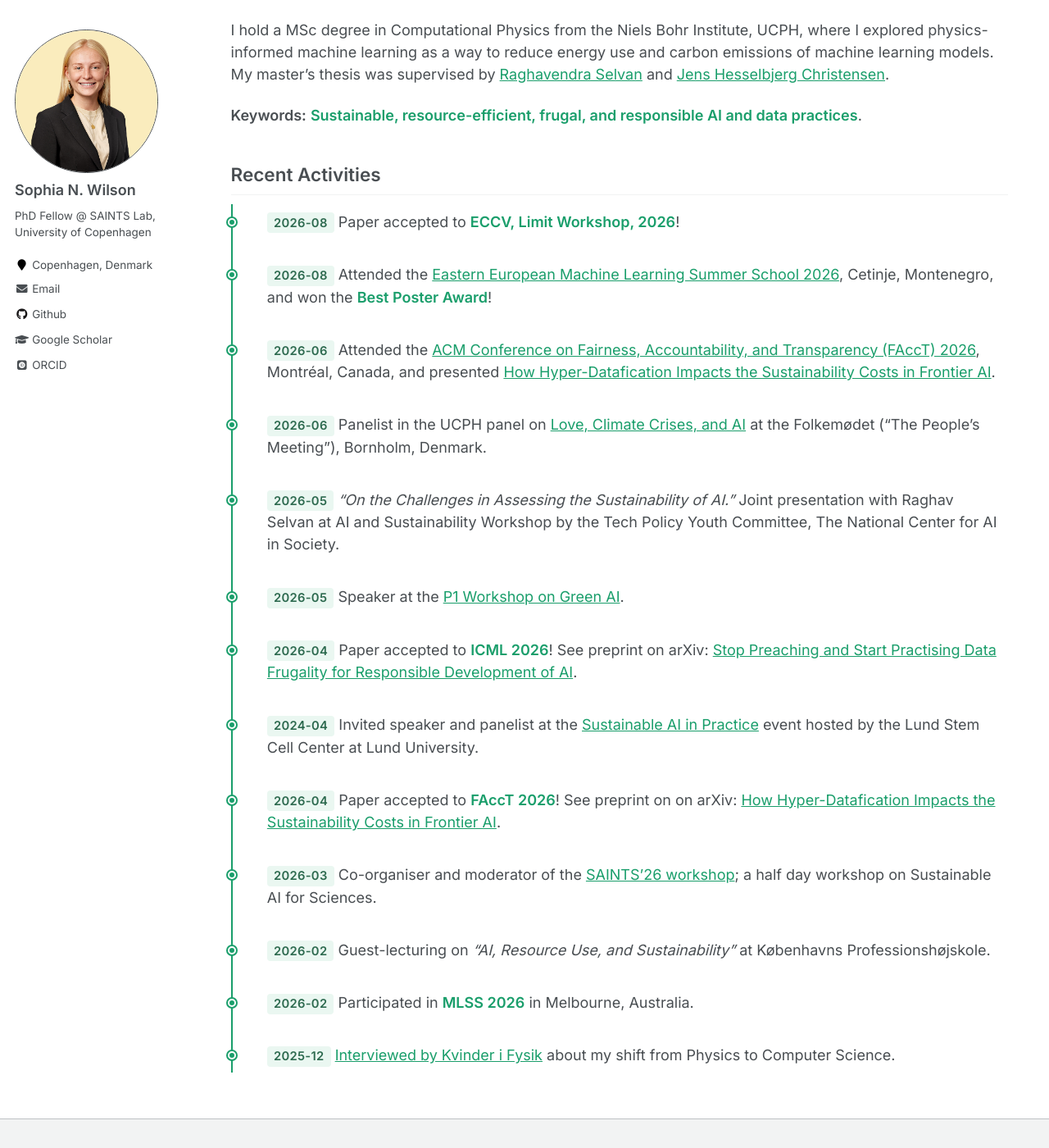
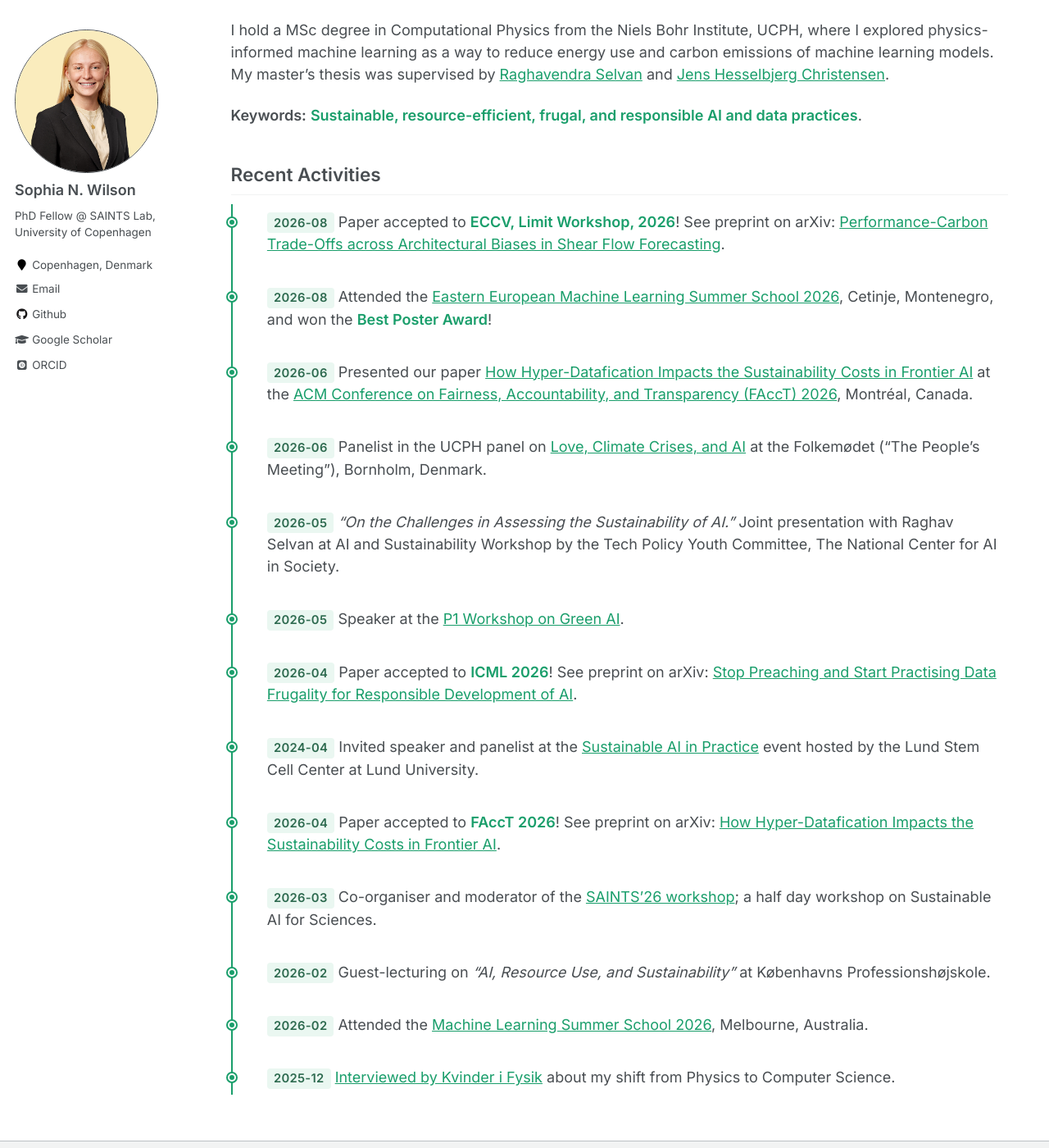
Before and after one commit to sophiawilson18/sophiawilson18.github.io, a Jekyll site: the page built from _pages/about.md, in a window 1280 px wide and 1400 px high, scrolled down 297 px. Shown: the whole window at 82% size. Built offline with Jekyll 4.4.1, drawn with Linux system fonts in a browser that asks for light colours; some web fonts are replaced.

Commit message:
update about

```diff
--- a/_pages/about.md
+++ b/_pages/about.md
@@ -26,11 +26,11 @@ I hold a MSc degree in Computational Physics from the Niels Bohr Institute, UCPH
 
 <div class="timeline" markdown="1">
 
-**2026-08** Paper accepted to <span class="venue">ECCV, Limit Workshop, 2026</span>!
+**2026-08** Paper accepted to <span class="venue">ECCV, Limit Workshop, 2026</span>! See preprint on arXiv: [Performance-Carbon Trade-Offs across Architectural Biases in Shear Flow Forecasting](https://arxiv.org/abs/2509.24517).
 
 **2026-08** Attended the [Eastern European Machine Learning Summer School 2026](https://www.eeml.eu/), Cetinje, Montenegro, and won the <span class="venue">Best Poster Award</span>!
 
-**2026-06** Attended the [ACM Conference on Fairness, Accountability, and Transparency (FAccT) 2026](https://facctconference.org/2026/acceptedpapers.html), Montréal, Canada, and presented [How Hyper-Datafication Impacts the Sustainability Costs in Frontier AI](https://dl.acm.org/doi/10.1145/3805689.3812393).
+**2026-06** Presented our paper [How Hyper-Datafication Impacts the Sustainability Costs in Frontier AI](https://dl.acm.org/doi/10.1145/3805689.3812393) at the [ACM Conference on Fairness, Accountability, and Transparency (FAccT) 2026](https://facctconference.org/2026/acceptedpapers.html), Montréal, Canada.
 
 **2026-06** Panelist in the UCPH panel on [Love, Climate Crises, and AI](https://program.folkemoedet.dk/events/2026/32746/kaerlighed-klimakrise-og-kunstig-intelligens) at the Folkemødet ("The People's Meeting"), Bornholm, Denmark.
 
@@ -42,13 +42,13 @@ I hold a MSc degree in Computational Physics from the Niels Bohr Institute, UCPH
 
 **2024-04** Invited speaker and panelist at the [Sustainable AI in Practice](https://www.lu.se/evenemang/sustainable-ai-practice-computational-costs-real-world-impacts) event hosted by the Lund Stem Cell Center at Lund University.
 
-**2026-04** Paper accepted to <span class="venue">FAccT 2026</span>! See preprint on on arXiv: [How Hyper-Datafication Impacts the Sustainability Costs in Frontier AI](https://arxiv.org/abs/2602.00056).
+**2026-04** Paper accepted to <span class="venue">FAccT 2026</span>! See preprint on arXiv: [How Hyper-Datafication Impacts the Sustainability Costs in Frontier AI](https://arxiv.org/abs/2602.00056).
 
 **2026-03** Co-organiser and moderator of the [SAINTS’26 workshop](https://saintslab.github.io/workshop2026/); a half day workshop on Sustainable AI for Sciences.
 
 **2026-02** Guest-lecturing on *"AI, Resource Use, and Sustainability"* at Københavns Professionshøjskole.
 
-**2026-02** Participated in <span class="venue">MLSS 2026</span> in Melbourne, Australia.
+**2026-02** Attended the [Machine Learning Summer School 2026](https://www.mlss-melbourne.com/), Melbourne, Australia.
 
 **2025-12** [Interviewed by Kvinder i Fysik](https://kvinderifysik.dk/2025/12/15/interview-with-sophia-wilson/) about my shift from Physics to Computer Science.
 
```
